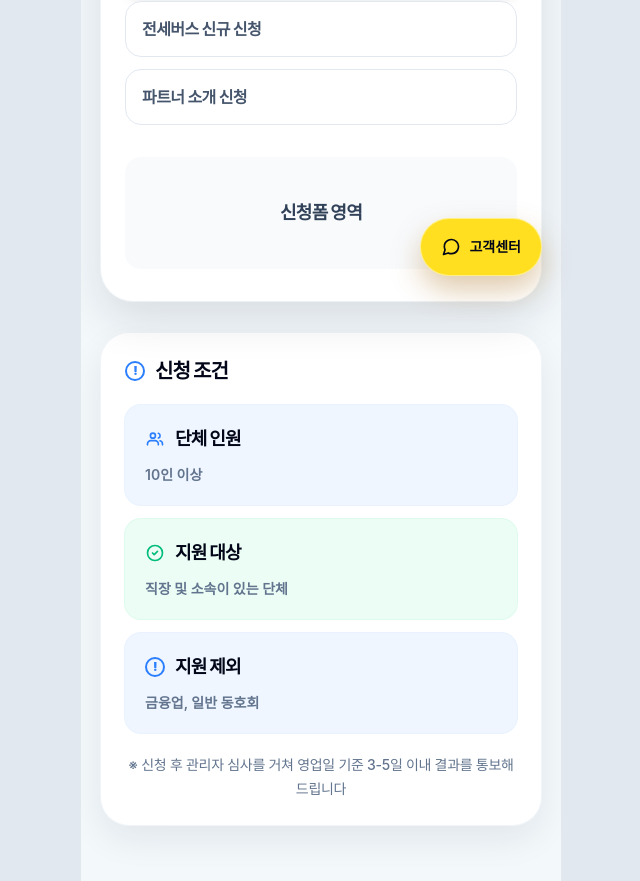
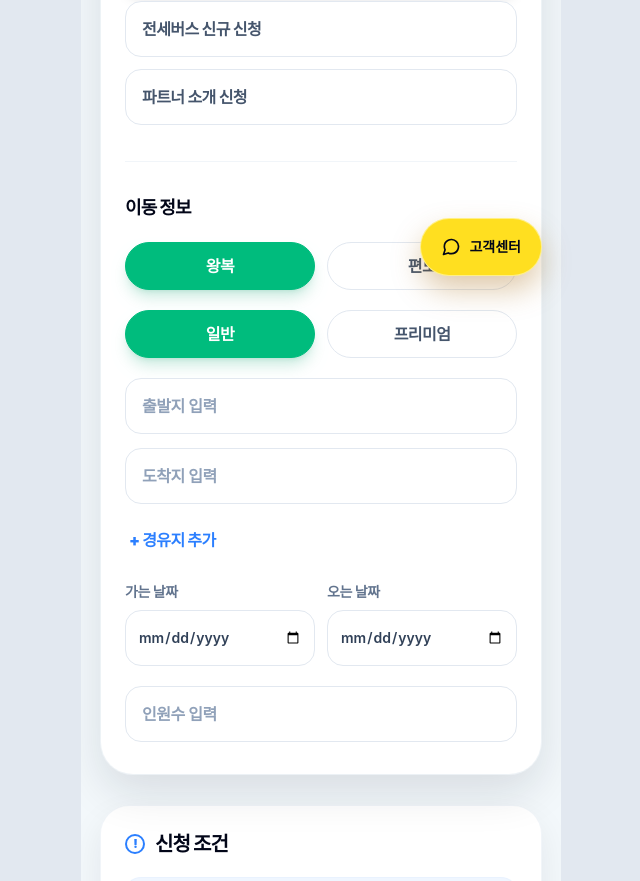
Before and after one commit to picassoautokr-pixel/free-tour-bus, a Next.js app: page / in a window 1280 px wide. Shown: the part 501-1382 px from the top of the page, without its empty margins (319-959 px from the left). Built offline with nearby package versions, Linux system fonts and the light colour scheme.

Commit message:
Add trip and bus grade selection to Home page: implemented state management for trip types, bus grades, and stopovers, enhancing user input functionality with dynamic form elements.

```diff
--- a/app/page.tsx
+++ b/app/page.tsx
@@ -8,10 +8,30 @@ const applicationTypes = [
   "파트너 소개 신청",
 ];
 
+const tripTypes = ["왕복", "편도"];
+const busGrades = ["일반", "프리미엄"];
+
 export default function Home() {
   const [selectedApplicationType, setSelectedApplicationType] = useState(
     applicationTypes[0],
   );
+  const [selectedTripType, setSelectedTripType] = useState(tripTypes[0]);
+  const [selectedBusGrade, setSelectedBusGrade] = useState(busGrades[0]);
+  const [stopovers, setStopovers] = useState<string[]>([]);
+
+  const addStopover = () => {
+    setStopovers((currentStopovers) =>
+      currentStopovers.length >= 3 ? currentStopovers : [...currentStopovers, ""],
+    );
+  };
+
+  const updateStopover = (index: number, value: string) => {
+    setStopovers((currentStopovers) =>
+      currentStopovers.map((stopover, stopoverIndex) =>
+        stopoverIndex === index ? value : stopover,
+      ),
+    );
+  };
 
   return (
     <main className="relative min-h-screen overflow-hidden bg-[#f3f8fb] pb-28">
@@ -69,9 +89,113 @@ export default function Home() {
             </div>
           </div>
 
-          <p className="mt-8 flex min-h-28 items-center justify-center rounded-2xl bg-slate-50 text-lg font-black tracking-[-0.04em] text-slate-700">
-            신청폼 영역
-          </p>
+          <div className="mt-9 border-t border-slate-100 pt-8">
+            <h2 className="text-lg font-black tracking-[-0.045em] text-slate-950">
+              이동 정보
+            </h2>
+
+            <div className="mt-5 space-y-5">
+              <div className="grid grid-cols-2 gap-3">
+                {tripTypes.map((tripType) => {
+                  const isSelected = selectedTripType === tripType;
+
+                  return (
+                    <button
+                      key={tripType}
+                      type="button"
+                      onClick={() => setSelectedTripType(tripType)}
+                      className={`h-12 rounded-full border text-base font-black tracking-[-0.035em] transition ${
+                        isSelected
+                          ? "border-emerald-500 bg-emerald-500 text-white shadow-lg shadow-emerald-600/20"
+                          : "border-slate-200 bg-white text-slate-600 hover:border-slate-300 hover:bg-slate-50"
+                      }`}
+                    >
+                      {tripType}
+                    </button>
+                  );
+                })}
+              </div>
+
+              <div className="grid grid-cols-2 gap-3">
+                {busGrades.map((busGrade) => {
+                  const isSelected = selectedBusGrade === busGrade;
+
+                  return (
+                    <button
+                      key={busGrade}
+                      type="button"
+                      onClick={() => setSelectedBusGrade(busGrade)}
+                      className={`h-12 rounded-full border text-base font-black tracking-[-0.035em] transition ${
+                        isSelected
+                          ? "border-emerald-500 bg-emerald-500 text-white shadow-lg shadow-emerald-600/20"
+                          : "border-slate-200 bg-white text-slate-600 hover:border-slate-300 hover:bg-slate-50"
+                      }`}
+                    >
+                      {busGrade}
+                    </button>
+                  );
+                })}
+              </div>
+
+              <div className="space-y-3.5">
+                <input
+                  className="h-14 w-full rounded-2xl border border-slate-200 bg-white px-4 text-base font-semibold tracking-[-0.03em] outline-none placeholder:text-slate-400 focus:border-blue-500"
+                  placeholder="출발지 입력"
+                />
+                <input
+                  className="h-14 w-full rounded-2xl border border-slate-200 bg-white px-4 text-base font-semibold tracking-[-0.03em] outline-none placeholder:text-slate-400 focus:border-blue-500"
+                  placeholder="도착지 입력"
+                />
+
+                {stopovers.map((stopover, index) => (
+                  <input
+                    key={`stopover-${index + 1}`}
+                    className="h-14 w-full rounded-2xl border border-slate-200 bg-white px-4 text-base font-semibold tracking-[-0.03em] outline-none placeholder:text-slate-400 focus:border-blue-500"
+                    placeholder={`경유지 ${index + 1} 입력`}
+                    value={stopover}
+                    onChange={(event) => updateStopover(index, event.target.value)}
+                  />
+                ))}
+
+                <button
+                  type="button"
+                  onClick={addStopover}
+                  disabled={stopovers.length >= 3}
+                  className="h-11 rounded-full px-1 text-left text-base font-black tracking-[-0.035em] text-blue-500 transition hover:text-blue-600 disabled:text-slate-300"
+                >
+                  + 경유지 추가
+                </button>
+              </div>
+
+              <div className="grid grid-cols-2 gap-3">
+                <label className="block">
+                  <span className="mb-2 block text-sm font-bold tracking-[-0.03em] text-slate-500">
+                    가는 날짜
+                  </span>
+                  <input
+                    type="date"
+                    className="h-14 w-full rounded-2xl border border-slate-200 bg-white px-3 text-sm font-semibold text-slate-700 outline-none focus:border-blue-500"
+                  />
+                </label>
+                <label className="block">
+                  <span className="mb-2 block text-sm font-bold tracking-[-0.03em] text-slate-500">
+                    오는 날짜
+                  </span>
+                  <input
+                    type="date"
+                    className="h-14 w-full rounded-2xl border border-slate-200 bg-white px-3 text-sm font-semibold text-slate-700 outline-none focus:border-blue-500"
+                  />
+                </label>
+              </div>
+
+              <input
+                type="number"
+                inputMode="numeric"
+                className="h-14 w-full rounded-2xl border border-slate-200 bg-white px-4 text-base font-semibold tracking-[-0.03em] outline-none placeholder:text-slate-400 focus:border-blue-500"
+                placeholder="인원수 입력"
+              />
+            </div>
+          </div>
         </div>
       </section>
 
```
